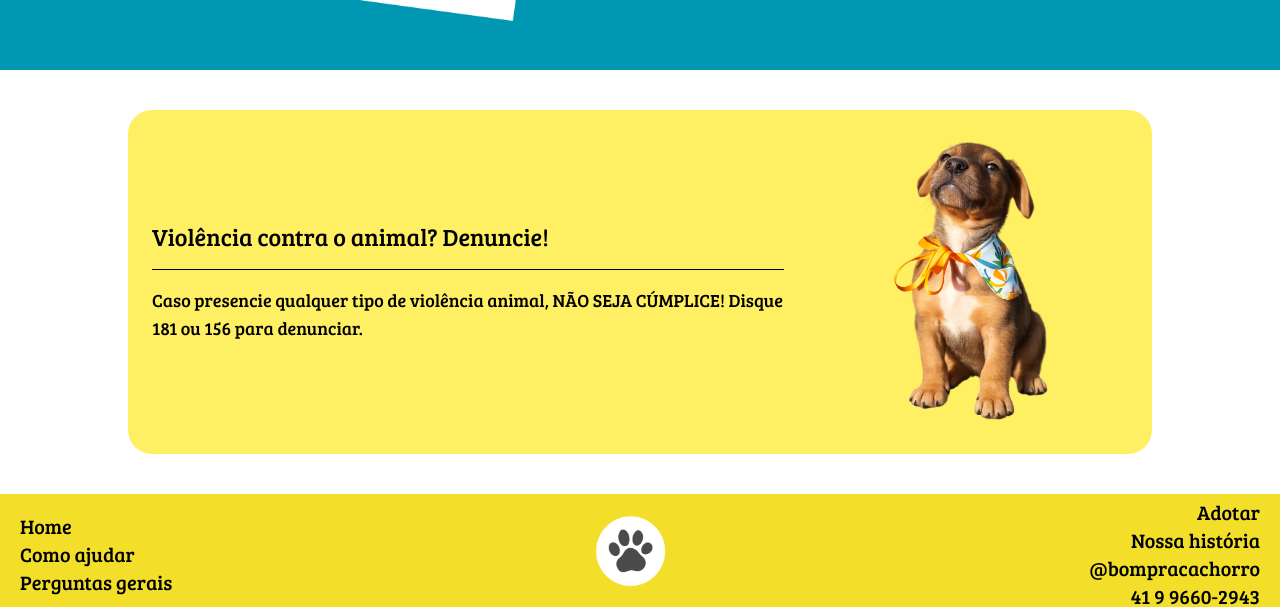
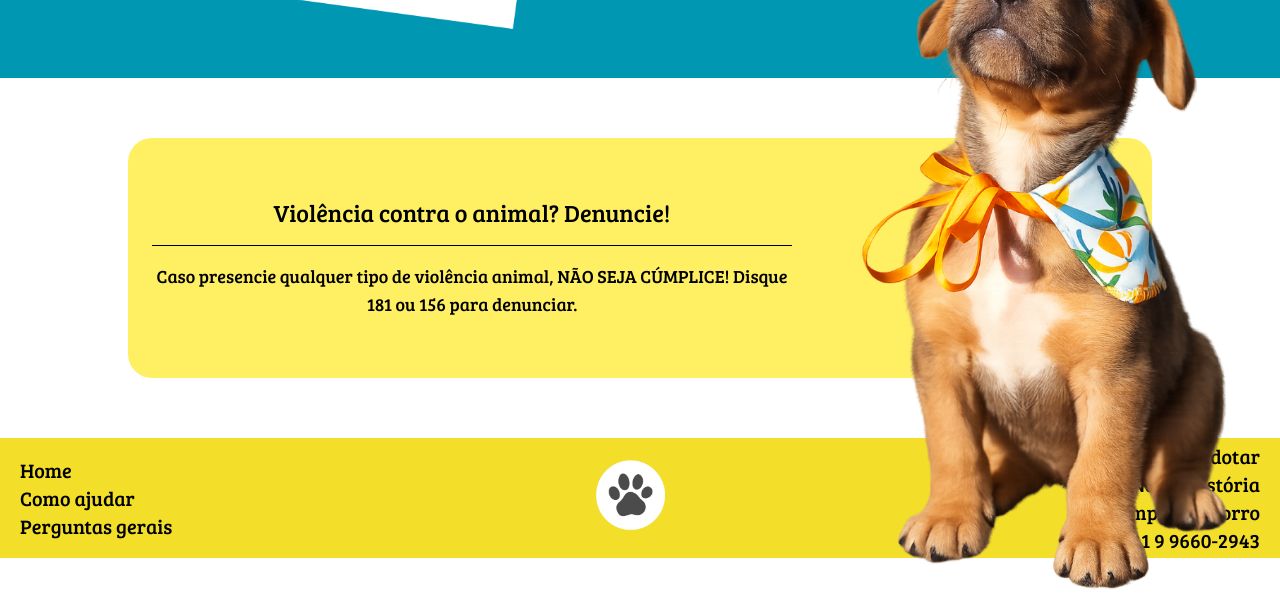
Before and after one commit to DevJoyJoy/Bom-Pra-Cachorro, a React (Vite) app in the folder Front-end/: page / in a window 1280 px wide. Shown: the part 1378-1985 px from the top of the page. Built offline with nearby package versions, Linux system fonts and the light colour scheme.

Commit message:
doing AGAING the responsive things

```diff
--- a/Front-end/src/pages/mainPage.jsx
+++ b/Front-end/src/pages/mainPage.jsx
@@ -48,13 +48,14 @@ export const MainPage = () => {
                                 md:w-[60vw] md:-mt-5"
                     />
                     <div className="w-full h-[10vh] bg-white z-10 absolute bottom-0
-                        md:-bottom-7 md:h-[7vh]"></div>
+                        md:bottom-2.2 md:h-[7vh]"></div>
                 </div>
 
             </div>
 
             {/* SECOND SECTION */}
-            <div className="w-full bg-white flex flex-col md:flex-row items-center justify-center gap-10 px-6 py-10 mt-8">
+            <div className="w-full bg-white flex flex-col md:flex-row items-center justify-center gap-10 px-6 py-10 mt-8
+                md:mt-10">
 
                 <section className="w-[80vw] max-w-md flex flex-col items-center justify-center">
                     <div className="bg-[#0097b2] text-white text-xl md:text-2xl h-14 flex items-center justify-center rounded-t-2xl w-full">
@@ -78,7 +79,8 @@ export const MainPage = () => {
                     </div>
                 </section>
 
-                <section className="w-[80vw] max-w-lg">
+                <section className="w-[80vw] max-w-lg
+                md:w-[50vw]">
                     <div className="overflow-hidden rounded-2xl">
                         <div
                             className="flex transition-transform duration-500"
@@ -133,11 +135,14 @@ export const MainPage = () => {
             </div>
 
             {/* FOURTH SECTION */}
-            <div className="bg-white w-full flex justify-center px-6 py-10">
+            <div className="bg-white w-full flex px-6 py-10 items-center justify-center
+                md:h-[45vh]">
 
-                <section className="w-full max-w-5xl bg-[#ffef63] rounded-3xl flex flex-col md:flex-row items-center p-6 gap-6">
+                <section className="w-full max-w-5xl bg-[#ffef63] rounded-3xl flex flex-col p-6 gap-6 items-center justify-start
+                    md:flex-row md:h-[30vh]">
 
-                    <div className="flex flex-col gap-4 text-center md:text-left">
+                    <div className="flex flex-col gap-4 text-center relative z-10
+                     md:text-center md:w-[50vw]">
                         <h1 className="text-xl md:text-2xl">
                             Violência contra o animal? Denuncie!
                         </h1>
@@ -152,7 +157,8 @@ export const MainPage = () => {
 
                     <img
                         src="/heroi_dogo.png"
-                        className="w-full max-w-xs"
+                        className="w-full absolute z-10
+                            md:w-[30vw] md:right-11"
                     />
                 </section>
             </div>
```
Also changed, not shown: Front-end/public/heroi_dogo.png.
